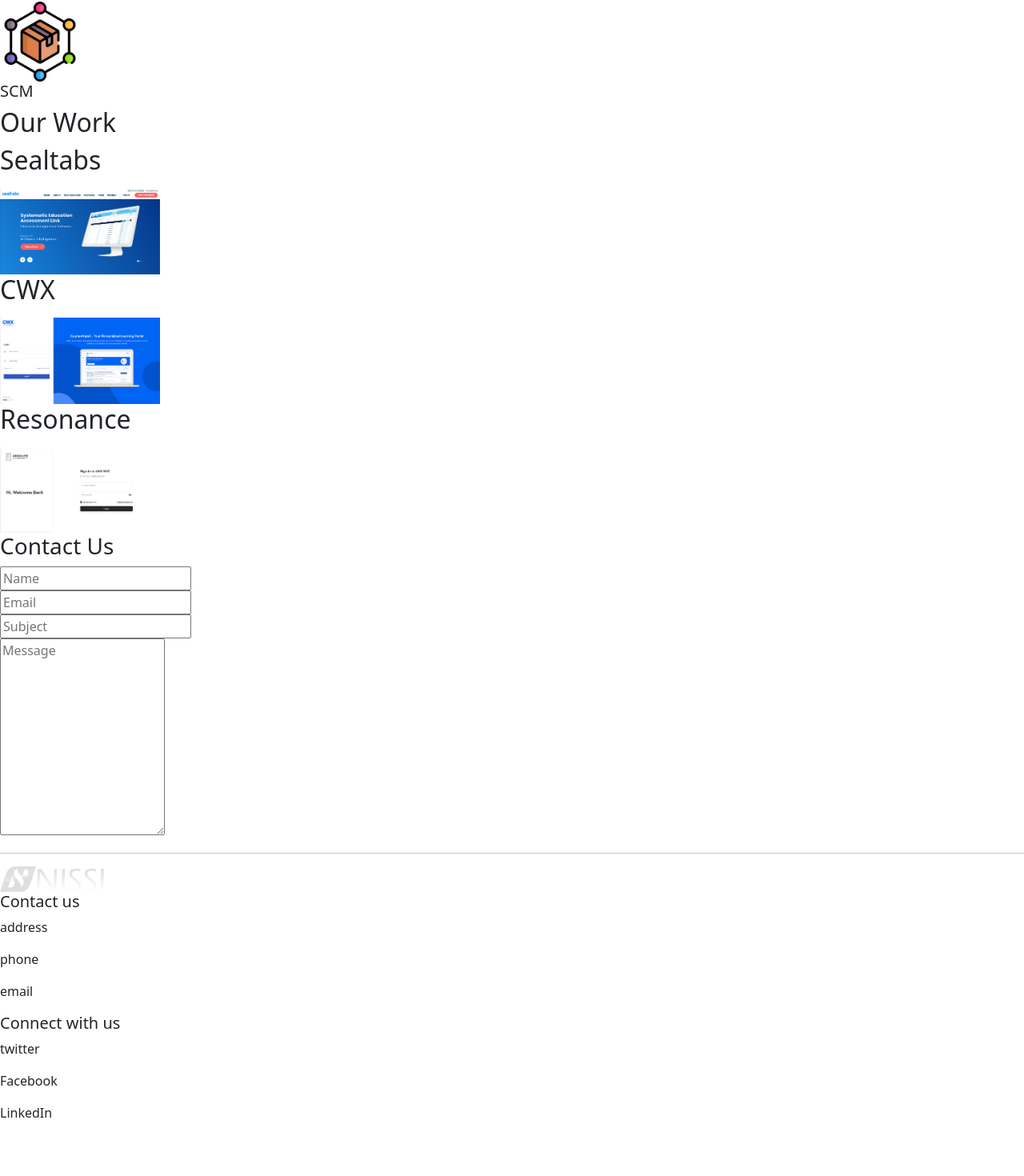
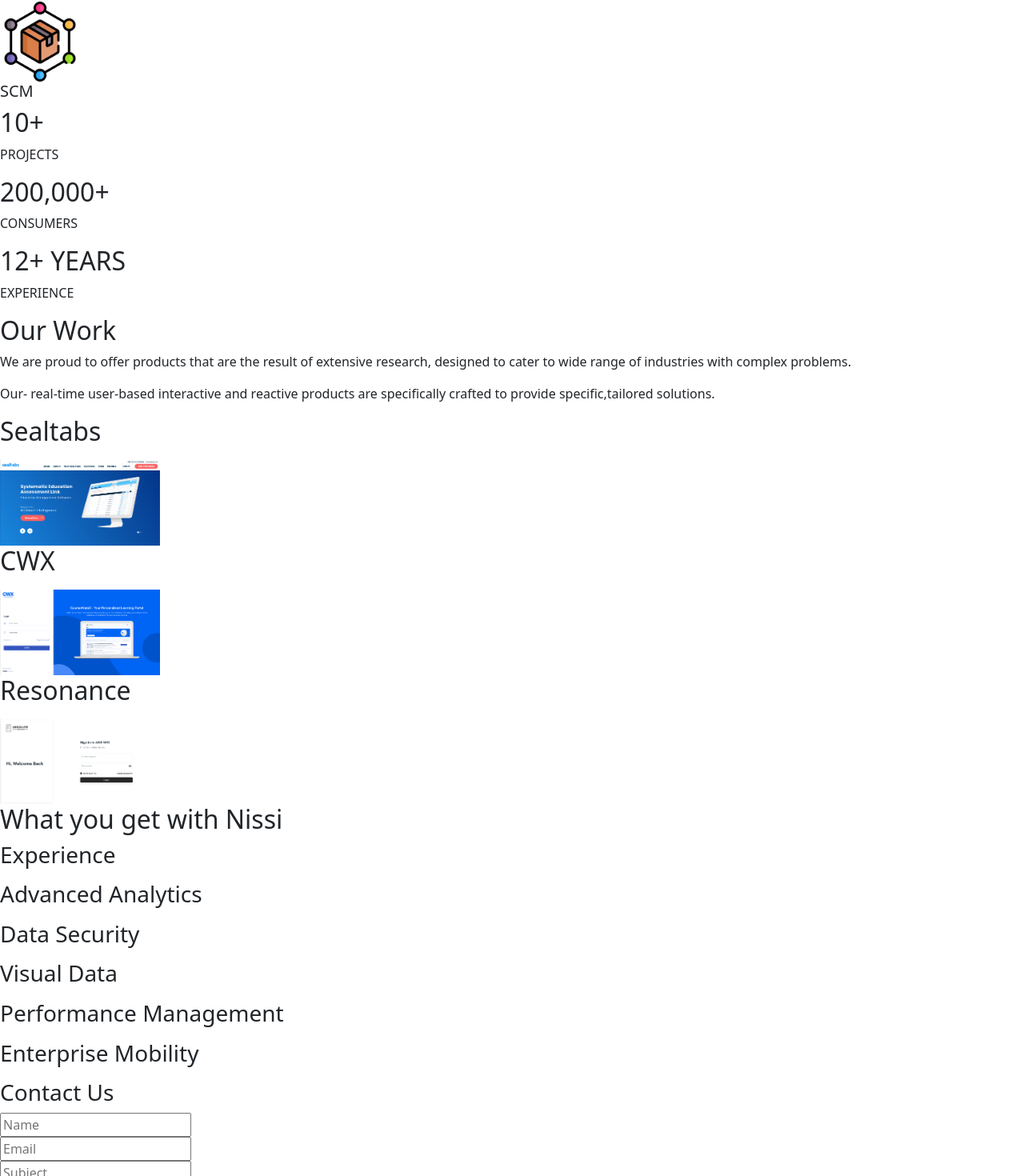
Before and after one commit to royceNissi/Nissi-Computing-labs, a React (Create React App) app: page / in a window 1280 px wide. Shown: the part 1233-2703 px from the top of the page at 80% size. Before the commit the page ends 2652 px from the top, so only its background shows below. Built offline with nearby package versions, Linux system fonts and the light colour scheme.

Commit message:
added advantages and succes components

```diff
--- /dev/null
+++ b/src/components/Success.js
@@ -0,0 +1,18 @@
+export const Success = ()=>{
+    return(
+        <div>
+            <div className="success-card">
+                <h2 className="number">10+</h2>
+                <p className="field">PROJECTS</p>
+            </div>
+            <div className="success-card">
+                <h2 className="number">200,000+</h2>
+                <p className="field">CONSUMERS</p>
+            </div>
+            <div className="success-card">
+                <h2 className="number">12+ YEARS</h2>
+                <p className="field">EXPERIENCE</p>
+            </div>
+        </div>
+    )
+}
--- /dev/null
+++ b/src/components/Whatyouget.js
@@ -0,0 +1,48 @@
+const advantages = [
+    {
+        advantageName:'Experience',
+        advantageImage:'',
+        advantageDesc:''
+    },
+    {
+        advantageName:'Advanced Analytics',
+        advantageImage:'',
+        advantageDesc:''
+    },{
+        advantageName:'Data Security',
+        advantageImage:'',
+        advantageDesc:''
+    },
+    {
+        advantageName:'Visual Data',
+        advantageImage:'',
+        advantageDesc:''
+    },
+    {
+        advantageName:'Performance Management',
+        advantageImage:'',
+        advantageDesc:''
+    },
+    {
+        advantageName:'Enterprise Mobility',
+        advantageImage:'',
+        advantageDesc:''
+    }
+]
+export const Whatyouget = ()=>{
+    return(
+        <div>
+            <h2>What you get with Nissi</h2>
+            <div className="advantages">
+                {advantages.map((advantage)=>{
+                    return(
+                        <div className="advantage-card">
+                            <h3>{advantage.advantageName}</h3>
+                            <p>{advantage.advantageDesc}</p>
+                        </div>
+                    )
+                })}
+            </div>
+        </div>
+    )
+}
--- a/src/pages/About.js
+++ b/src/pages/About.js
@@ -1,12 +1,16 @@
+import { Success } from "../components/Success"
+
 export const About=()=>{
     return(
         <>
         <div className="about-page">
-            <h2>About Us</h2>
+            <h2 className="about-page__header">About Us</h2>
             <p>Nissi Computing Labs provide unique software development solutions. We focus on research and ideation as they are priority to produce meaningful code for a stable and scalable software solution.</p>
-            <h2>Our Mission</h2>
+            <h2 className="about-page__sub-heading">Who we are</h2>
+            <p>We are a group of young minds working toward achieving the zenith in new age software design and development, with a goal of touching people's lives with our innovative ideas</p>
+            <h2 className="about-page__sub-heading">Our Mission</h2>
             <p>To enable our users to adopt and adapt to bleeding edge advances in technology and transform their organizations to achieve goals quicker and more efficiently. We strive to enrich the lives of our users and walk alongside them into the future.</p>
-            <h2>Our Journey</h2>
+            <h2 className="about-page__sub-heading">Our Journey</h2>
             <ul>
                 <li>Founded in 2011, NISSI Computing Labs formerly known as Nissi Agency LLP, is a software solutions provider with a passion to enrich the users experience in products built and functioning in various organizations and industries.</li>
                 <li>Since inception, we’ve transformed the lives of over 85,000 students working with our 55+ partner Institutions.</li>
@@ -14,8 +18,9 @@
                 <li>Built and successfully deployed a software for Agronomists and Farmers in the agriculture industry, currently used by over 100,000+ users in Latin American regions and growing to other parts of the world.</li>
                 <li>Working on the bleeding edge of technology, Nissi has been able to provide an exclusive solution to the Advertisement Industry, used by the top companies across the globe.</li>
             </ul>
-            <h2>Our Team</h2>
-            <h2>Our Achievements and Success</h2>
+            <h2 className="about-page__sub-heading">Our Team</h2>
+            <h2 className="about-page__sub-heading">Our Achievements and Success</h2>
+            <Success/>
         </div>
         </>
     )
--- a/src/pages/Home.js
+++ b/src/pages/Home.js
@@ -2,6 +2,7 @@
 import { Footer } from "../components/Footer"
 import { Solutions } from "../components/Solutions"
 import { Work } from "./Work"
+import { Success } from "../components/Success"
 export const Home = () => {
     return (
         <>
@@ -30,8 +31,11 @@
                 <button className="home-page-buttons our-work-button">
                     Our work
                 </button>
+                <img src="" alt="Home-page-image"
+                className="home-page__image"/>
             </div>
             <Solutions />
+            <Success/>
             <Work />
             <Form />
             <Footer />
--- a/src/pages/Work.js
+++ b/src/pages/Work.js
@@ -1,6 +1,7 @@
 import cwx from '../assests/our products/cwx.png'
 import resonance from '../assests/our products/resonance.png'
 import sealtabs from '../assests/our products/sealtabsInfo.png'
+import { Whatyouget } from '../components/Whatyouget';
 const products = [
     {
         productName:'Sealtabs',
@@ -22,6 +23,12 @@
     return(
         <>
             <h2>Our Work</h2>
+            <p>
+                We are proud to offer products that are the result of extensive research, designed to cater to wide range of industries with complex problems.
+            </p>
+            <p>
+                Our- real-time user-based interactive and reactive products are specifically crafted to provide specific,tailored solutions.
+            </p>
             <div className="products">
                 {products.map((product)=>{
                     return(
@@ -34,6 +41,7 @@
                     )
                 })}
             </div>
+            <Whatyouget/>
         </>
     )
 }
```
